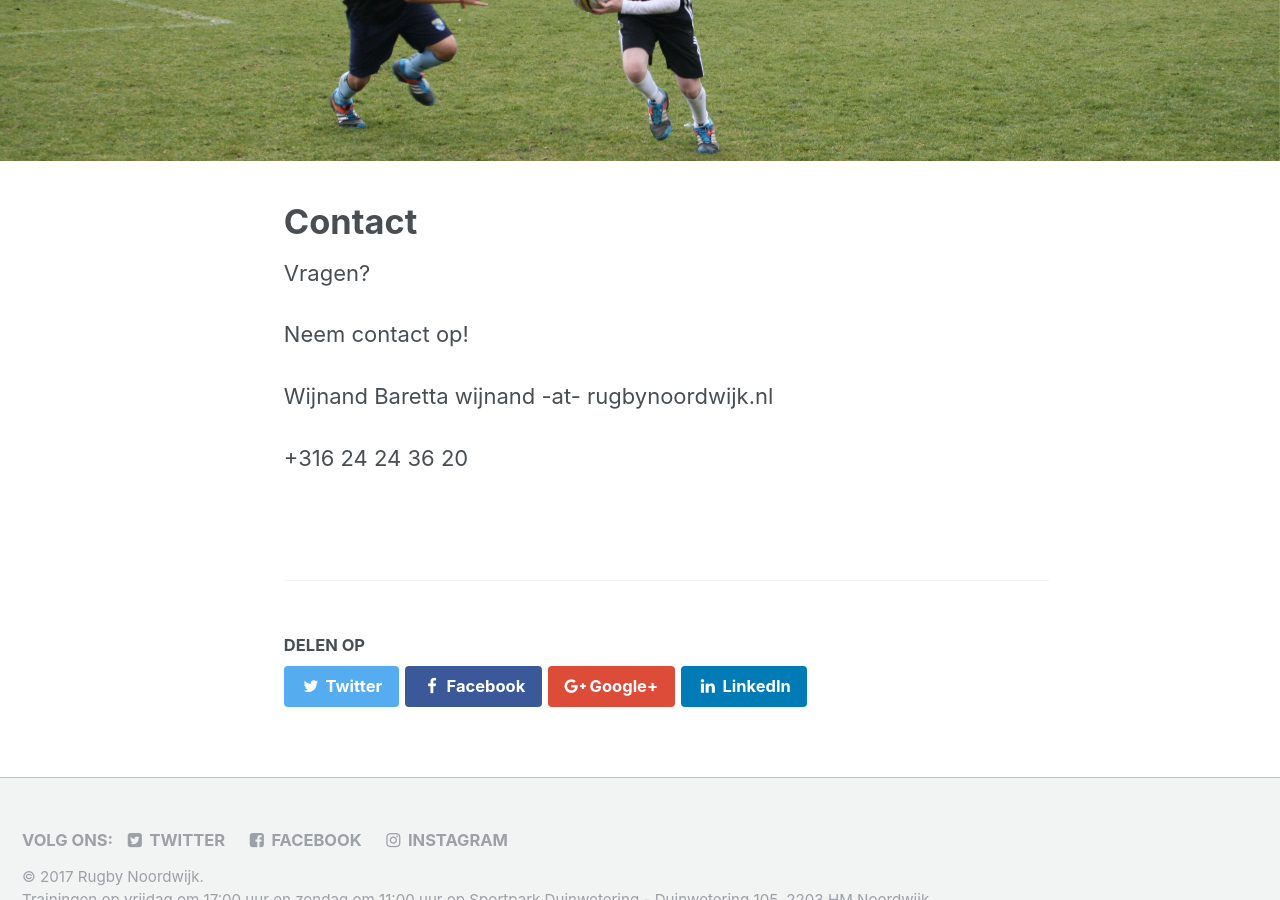
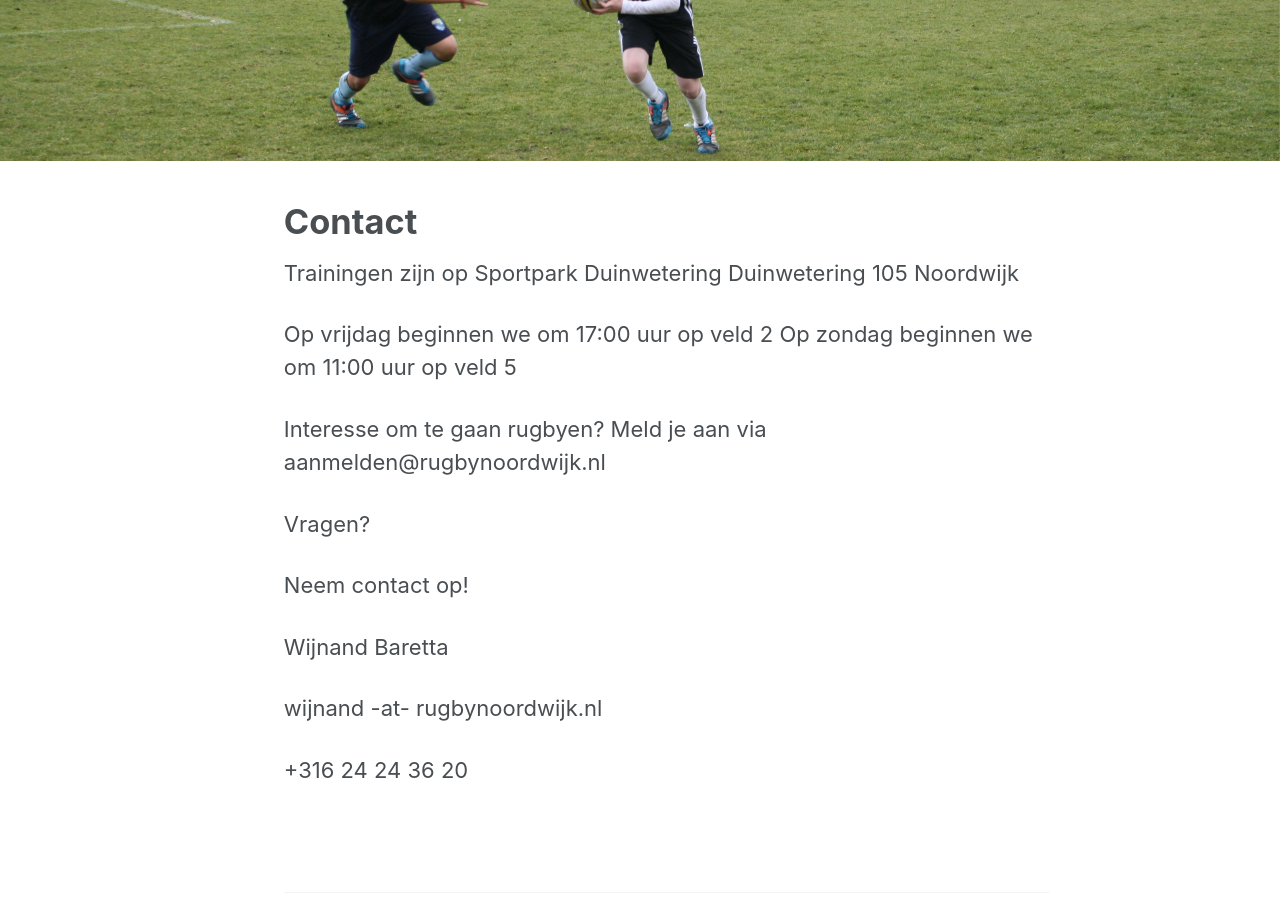
Before and after one commit to wijnandb/rugby-noordwijk, a Jekyll site: the page built from _pages/contact.md, in a window 1280 px wide and 900 px high, scrolled down 234 px. Built offline with Jekyll 4.4.1, drawn with Linux system fonts in a browser that asks for light colours; nearby versions of some CDN libraries; library files that are not in the unit come from our copies.

Commit message:
Update contact.md

```diff
--- a/_pages/contact.md
+++ b/_pages/contact.md
@@ -8,11 +8,22 @@ permalink: /contact/
 share: true
 ---
 
+Trainingen zijn op
+Sportpark Duinwetering
+Duinwetering 105
+Noordwijk
+
+Op vrijdag beginnen we om 17:00 uur op veld 2
+Op zondag beginnen we om 11:00 uur op veld 5
+
+Interesse om te gaan rugbyen? Meld je aan via aanmelden@rugbynoordwijk.nl
+
 Vragen?
 
 Neem contact op!
 
 Wijnand Baretta
+
 wijnand -at- rugbynoordwijk.nl
 
 +316 24 24 36 20
```
